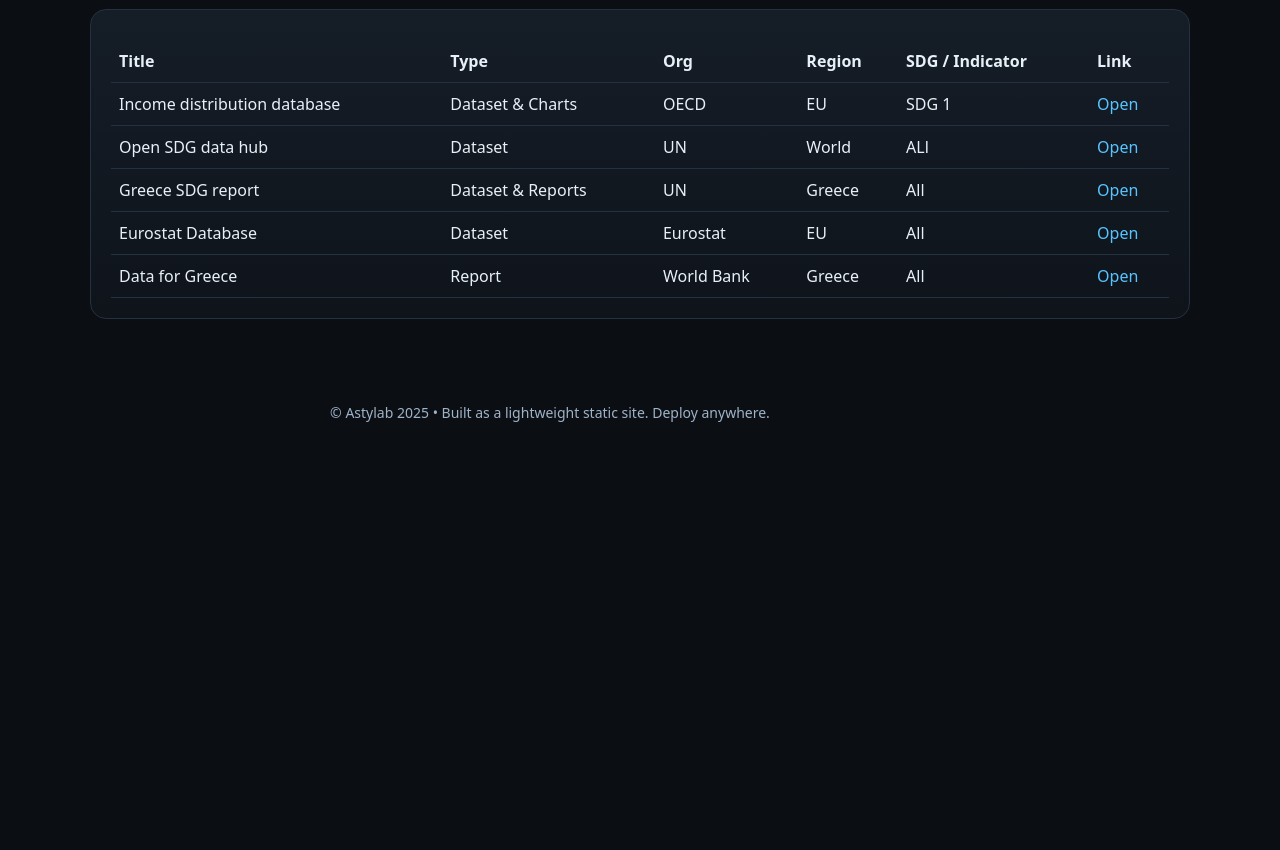
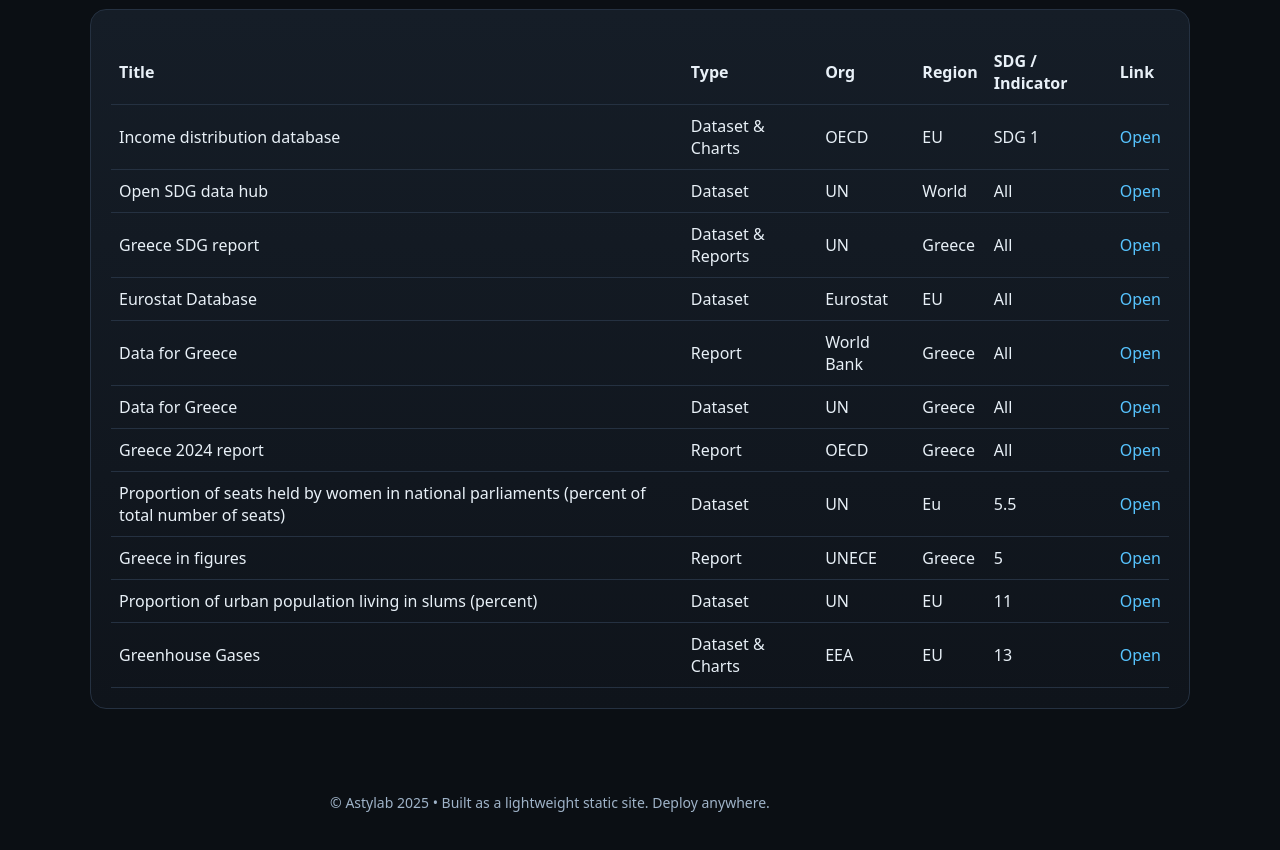
Before and after one commit to billakos9/Astylab-Library, a plain HTML site: page data.html in a window 1280 px wide. Shown: the part 380-1230 px from the top of the page. Before the commit the page ends 846 px from the top, so only its background shows below. Drawn offline with Linux system fonts and the light colour scheme.

Commit message:
Update data.html

```diff
--- a/data.html
+++ b/data.html
@@ -39,10 +39,17 @@
 <script>
 const sources = [
   { title:"Income distribution database", org:"OECD", type:"Dataset & Charts", region:"EU", sdg:"SDG 1", link:"https://data-explorer.oecd.org/vis?tm=DF_IDD&pg=0&snb=1&vw=sr&df[ds]=dsDisseminateFinalDMZ&df[id]=DSD_WISE_IDD%40DF_IDD&df[ag]=OECD.WISE.INE&df[vs]=&pd=2010%2C&dq=.A.INC_DISP_GINI..._T.METH2012.D_CUR.&ly[rw]=REF_AREA%2CUNIT_MEASURE&ly[cl]=TIME_PERIOD&to[TIME_PERIOD]=false" },
-  { title:"Open SDG data hub", org:"UN", type:"Dataset", region:"World", sdg:"ALl", link:"https://unstats-undesa.opendata.arcgis.com/" },
+  { title:"Open SDG data hub", org:"UN", type:"Dataset", region:"World", sdg:"All", link:"https://unstats-undesa.opendata.arcgis.com/" },
   { title:"Greece SDG report", org:"UN", type:"Dataset & Reports", region:"Greece", sdg:"All", link:"https://unstats.un.org/sdgs/dataportal/countryprofiles/GRC#goal-2" },
   { title:"Eurostat Database", org:"Eurostat", type:"Dataset", region:"EU", sdg:"All", link:"https://ec.europa.eu/eurostat/web/main/data/database" },
-  { title:"Data for Greece", org:"World Bank", type:"Report", region:"Greece", sdg:"All", link:"https://data.worldbank.org/country/greece" }
+  { title:"Data for Greece", org:"World Bank", type:"Report", region:"Greece", sdg:"All", link:"https://data.worldbank.org/country/greece" },
+  { title:"Data for Greece", org:"UN", type:"Dataset", region:"Greece", sdg:"All", link:"https://data.un.org/en/iso/gr.html" },
+  { title:"Greece 2024 report", org:"OECD", type:"Report", region:"Greece", sdg:"All", link:"https://www.oecd.org/en/publications/oecd-economic-surveys-greece-2024_a35a56b6-en/full-report.html" },
+  { title:"Proportion of seats held by women in national parliaments (percent of total number of seats)", org:"UN", type:"Dataset", region:"Eu", sdg:"5.5", link:"https://docs.google.com/spreadsheets/d/1LotXuJ3OzZ8DJYT2AecAls1i4Tkl64-m/edit?gid=1293729958#gid=1293729958" },
+  { title:"Greece in figures", org:"UNECE", type:"Report", region:"Greece", sdg:"5", link:"https://w3.unece.org/CountriesInFigures/en/Home/Index?countryCode=300" },
+  { title:"Proportion of urban population living in slums (percent)", org:"UN", type:"Dataset", region:"EU", sdg:"11", link:"https://docs.google.com/spreadsheets/d/1nrDA2piHnZhcLKRgUJDXBERnEShomKSD/edit?gid=539725450#gid=539725450" },
+  { title:"Greenhouse Gases", org:"EEA", type:"Dataset & Charts", region:"EU", sdg:"13", link:"https://www.eea.europa.eu/en/analysis/maps-and-charts/greenhouse-gases-viewer-data-viewers" }
+
 ];
 
 const body = document.getElementById('dataBody');
```
